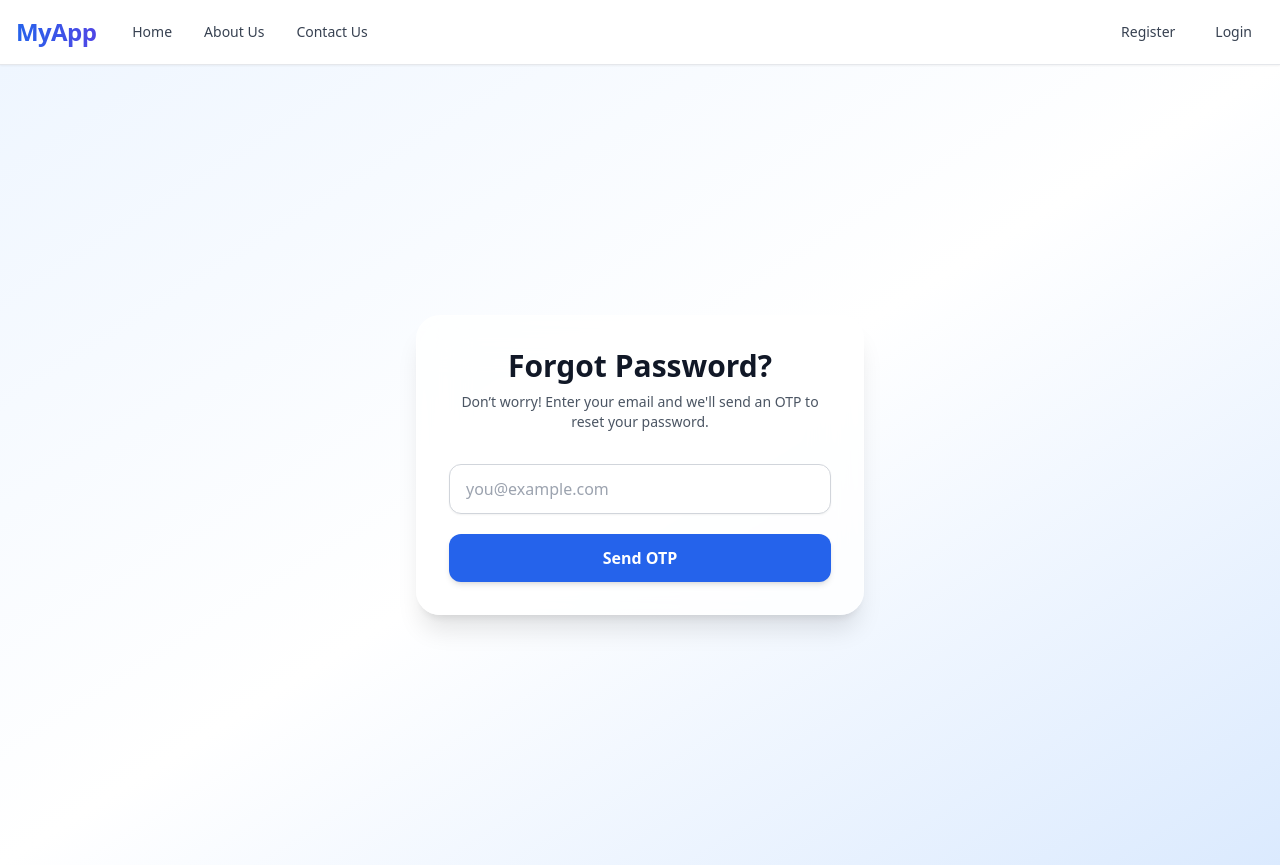
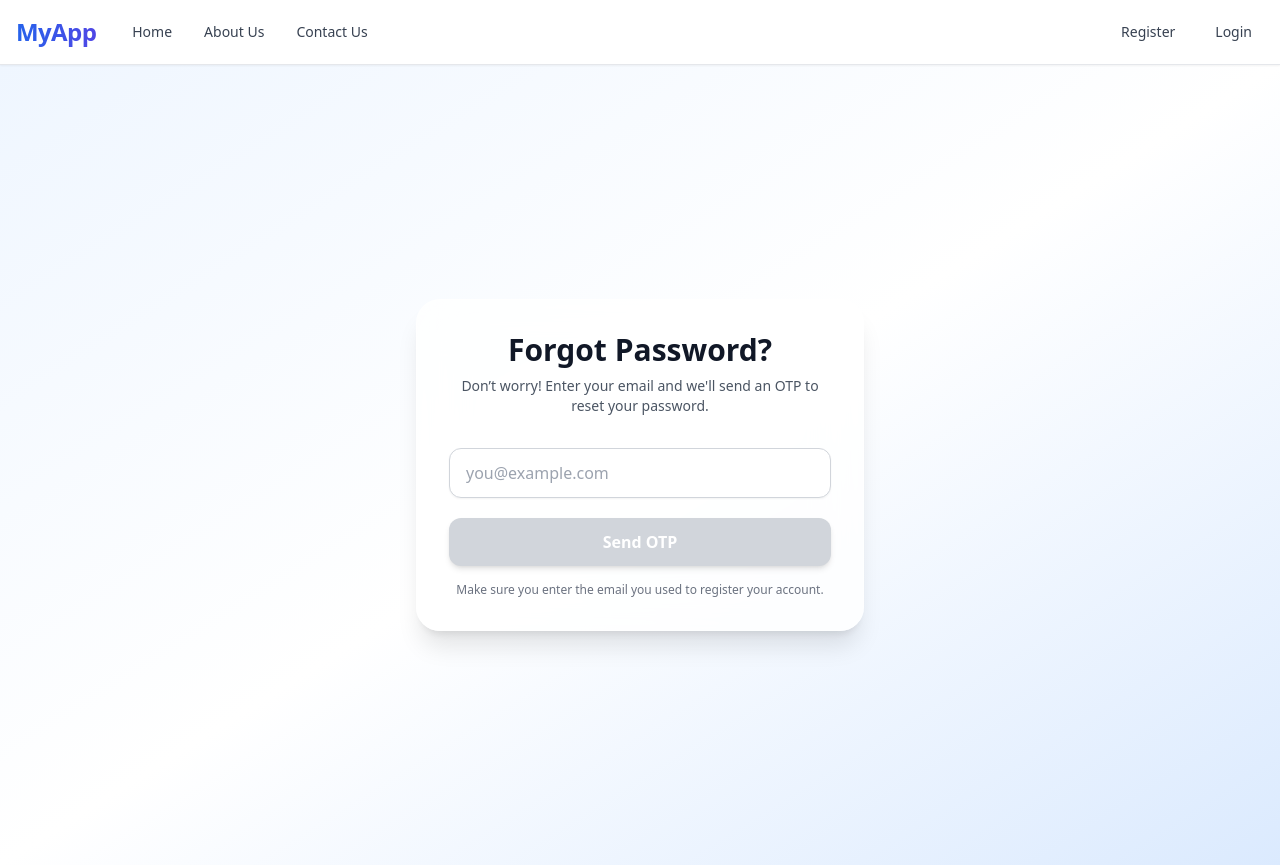
Before and after one commit to muhammadnomanrehan/user-app-mern-project, a React app in the folder user-frontend/: page /forgot-password in a window 1280 px wide. Built offline with nearby package versions, Linux system fonts and the light colour scheme; no server answers; the HTML template or start-up script is replaced by a standard one.

Commit message:
ForgetPassword.jsx styling updated

```diff
--- a/user-frontend/src/pages/auth/ForgetPassword.jsx
+++ b/user-frontend/src/pages/auth/ForgetPassword.jsx
@@ -2,6 +2,7 @@
 // import { useState } from "react";
 // import { useDispatch, useSelector } from "react-redux";
 // import { useNavigate } from "react-router-dom";
+// import toast from "react-hot-toast";
 // import { requestOtp } from "../../redux/thunks/authThunks/AuthThunk";
 
 // export default function ForgetPassword() {
@@ -17,7 +18,12 @@
 
 //     const res = await dispatch(requestOtp(email));
 //     if (res?.meta?.requestStatus === "fulfilled") {
+//       // optional toast
+//       toast.success("If this email exists, an OTP has been sent.");
 //       navigate("/verify-otp", { state: { email } });
+//     } else {
+//       // optional toast for error fallback
+//       toast.error(typeof res?.payload === "string" ? res.payload : "Failed to send OTP");
 //     }
 //   };
 
@@ -34,7 +40,6 @@
 //         </p>
 
 //         <form onSubmit={handleSubmit} className="space-y-5">
-//           {/* Email Input */}
 //           <input
 //             type="email"
 //             className="w-full border border-gray-300 rounded-xl px-4 py-3 bg-white shadow-sm focus:outline-none focus:ring-2 focus:ring-blue-500 transition"
@@ -44,7 +49,6 @@
 //             required
 //           />
 
-//           {/* Submit Button */}
 //           <button
 //             disabled={loading}
 //             className={`w-full py-3 rounded-xl font-semibold text-white shadow-md transition-all duration-200 ${
@@ -56,13 +60,12 @@
 //             {loading ? "Sending..." : "Send OTP"}
 //           </button>
 
-//           {/* Messages */}
+//           {/* Inline messages (keep) */}
 //           {fpMessage && (
 //             <p className="text-green-600 text-sm text-center font-medium">
 //               {fpMessage}
 //             </p>
 //           )}
-
 //           {error && (
 //             <p className="text-red-600 text-sm text-center font-medium">
 //               {error}
@@ -73,11 +76,13 @@
 //     </div>
 //   );
 // }
+// ``
 
 
 
 
-import { useState } from "react";
+
+import { useMemo, useState } from "react";
 import { useDispatch, useSelector } from "react-redux";
 import { useNavigate } from "react-router-dom";
 import toast from "react-hot-toast";
@@ -89,26 +94,59 @@ export default function ForgetPassword() {
 
   const { loading, fpMessage, error } = useSelector((s) => s.auth);
   const [email, setEmail] = useState("");
+  const [cooldown, setCooldown] = useState(0); // optional cooldown seconds
+
+  // Simple email validation (front-end only)
+  const emailValid = useMemo(() => {
+    if (!email) return false;
+    // very light check; backend is source of truth
+    return /^[^\s@]+@[^\s@]+\.[^\s@]+$/.test(email);
+  }, [email]);
 
   const handleSubmit = async (e) => {
     e.preventDefault();
-    if (!email) return;
+    const trimmed = email.trim().toLowerCase();
+    if (!trimmed || !emailValid || loading || cooldown > 0) return;
 
-    const res = await dispatch(requestOtp(email));
+    const res = await dispatch(requestOtp(trimmed));
+
     if (res?.meta?.requestStatus === "fulfilled") {
-      // optional toast
-      toast.success("If this email exists, an OTP has been sent.");
-      navigate("/verify-otp", { state: { email } });
+      // Back-end success message (e.g., "OTP has been sent to your email.")
+      const msg =
+        typeof res.payload === "string"
+          ? res.payload
+          : fpMessage || "OTP has been sent to your email.";
+      toast.success(msg);
+      // optional: start a 60s cooldown to prevent spam
+      startCooldown(60);
+      navigate("/verify-otp", { state: { email: trimmed } });
     } else {
-      // optional toast for error fallback
-      toast.error(typeof res?.payload === "string" ? res.payload : "Failed to send OTP");
+      // Back-end error (e.g., 404 "This email is not registered")
+      const msg =
+        typeof res?.payload === "string"
+          ? res.payload
+          : error || "Failed to send OTP";
+      toast.error(msg);
     }
+  };
+
+  // Optional cooldown (resend protection)
+  const startCooldown = (sec) => {
+    setCooldown(sec);
+    const iv = setInterval(() => {
+      setCooldown((s) => {
+        if (s <= 1) {
+          clearInterval(iv);
+          return 0;
+        }
+        return s - 1;
+      });
+    }, 1000);
   };
 
   return (
     <div className="min-h-screen flex items-center justify-center bg-gradient-to-br from-blue-50 via-white to-blue-100 px-4">
       <div className="w-full max-w-md bg-white/80 backdrop-blur-xl shadow-xl rounded-3xl p-8 border border-white/40">
-
         <h1 className="text-3xl font-extrabold text-center text-gray-900 mb-2">
           Forgot Password?
         </h1>
@@ -117,25 +155,32 @@ export default function ForgetPassword() {
           Don’t worry! Enter your email and we'll send an OTP to reset your password.
         </p>
 
-        <form onSubmit={handleSubmit} className="space-y-5">
+        <form onSubmit={handleSubmit} className="space-y-5" noValidate>
           <input
             type="email"
             className="w-full border border-gray-300 rounded-xl px-4 py-3 bg-white shadow-sm focus:outline-none focus:ring-2 focus:ring-blue-500 transition"
             placeholder="you@example.com"
             value={email}
-            onChange={(e) => setEmail(e.target.value.trim())}
+            onChange={(e) => setEmail(e.target.value)} // no trim here
             required
+            autoComplete="email"
+            aria-invalid={!emailValid && email.length > 0 ? "true" : "false"}
           />
 
           <button
-            disabled={loading}
+            type="submit"
+            disabled={loading || !emailValid || cooldown > 0}
             className={`w-full py-3 rounded-xl font-semibold text-white shadow-md transition-all duration-200 ${
-              loading
+              loading || !emailValid || cooldown > 0
                 ? "bg-gray-300 text-gray-600 cursor-not-allowed"
                 : "bg-blue-600 hover:bg-blue-700 hover:shadow-lg"
             }`}
           >
-            {loading ? "Sending..." : "Send OTP"}
+            {loading
+              ? "Sending..."
+              : cooldown > 0
+              ? `Wait ${cooldown}s`
+              : "Send OTP"}
           </button>
 
           {/* Inline messages (keep) */}
@@ -150,6 +195,11 @@ export default function ForgetPassword() {
             </p>
           )}
         </form>
+
+        {/* Optional: a subtle helper below form */}
+        <p className="text-center text-xs text-gray-500 mt-4">
+          Make sure you enter the email you used to register your account.
+        </p>
       </div>
     </div>
   );
```
